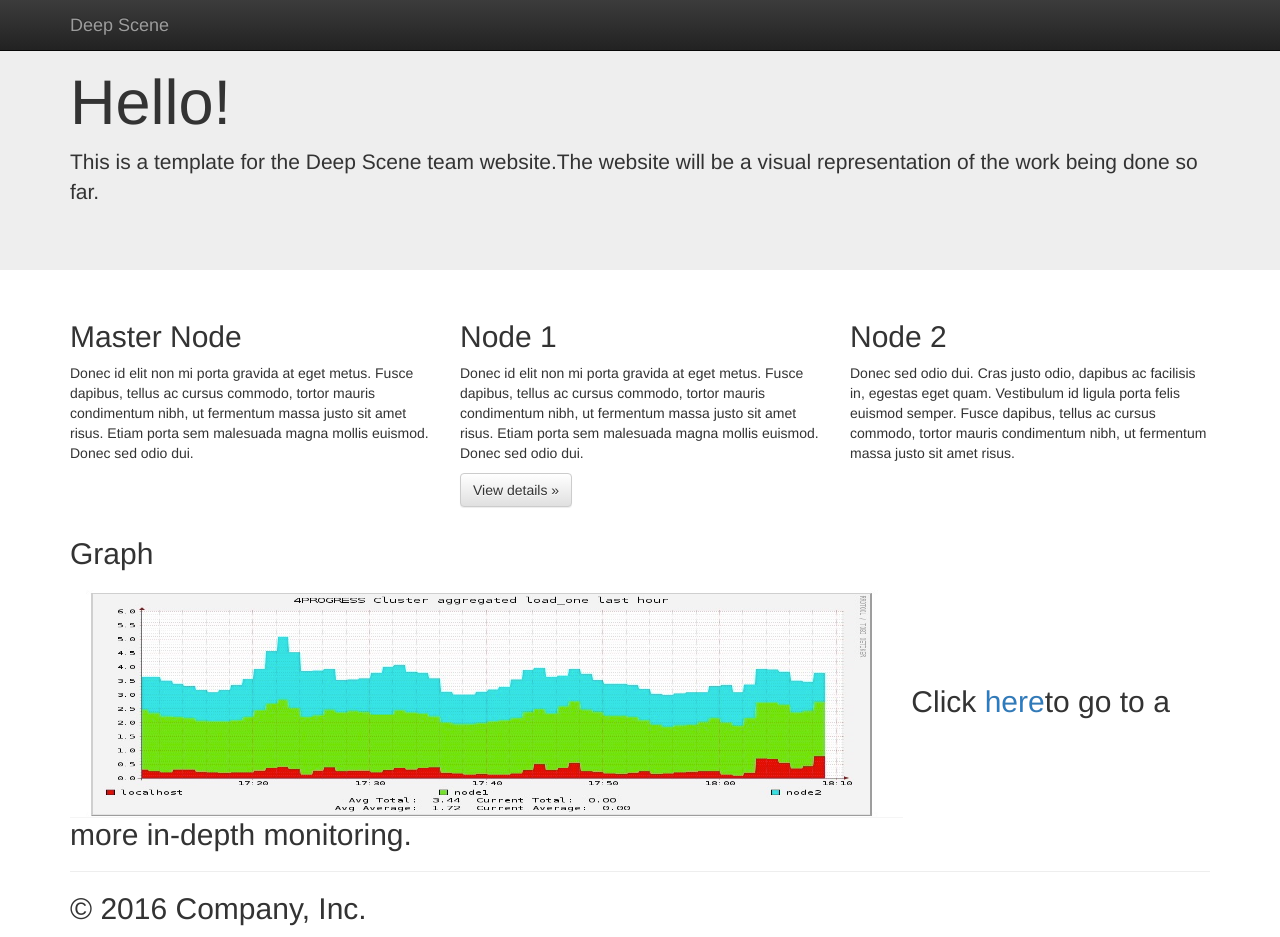
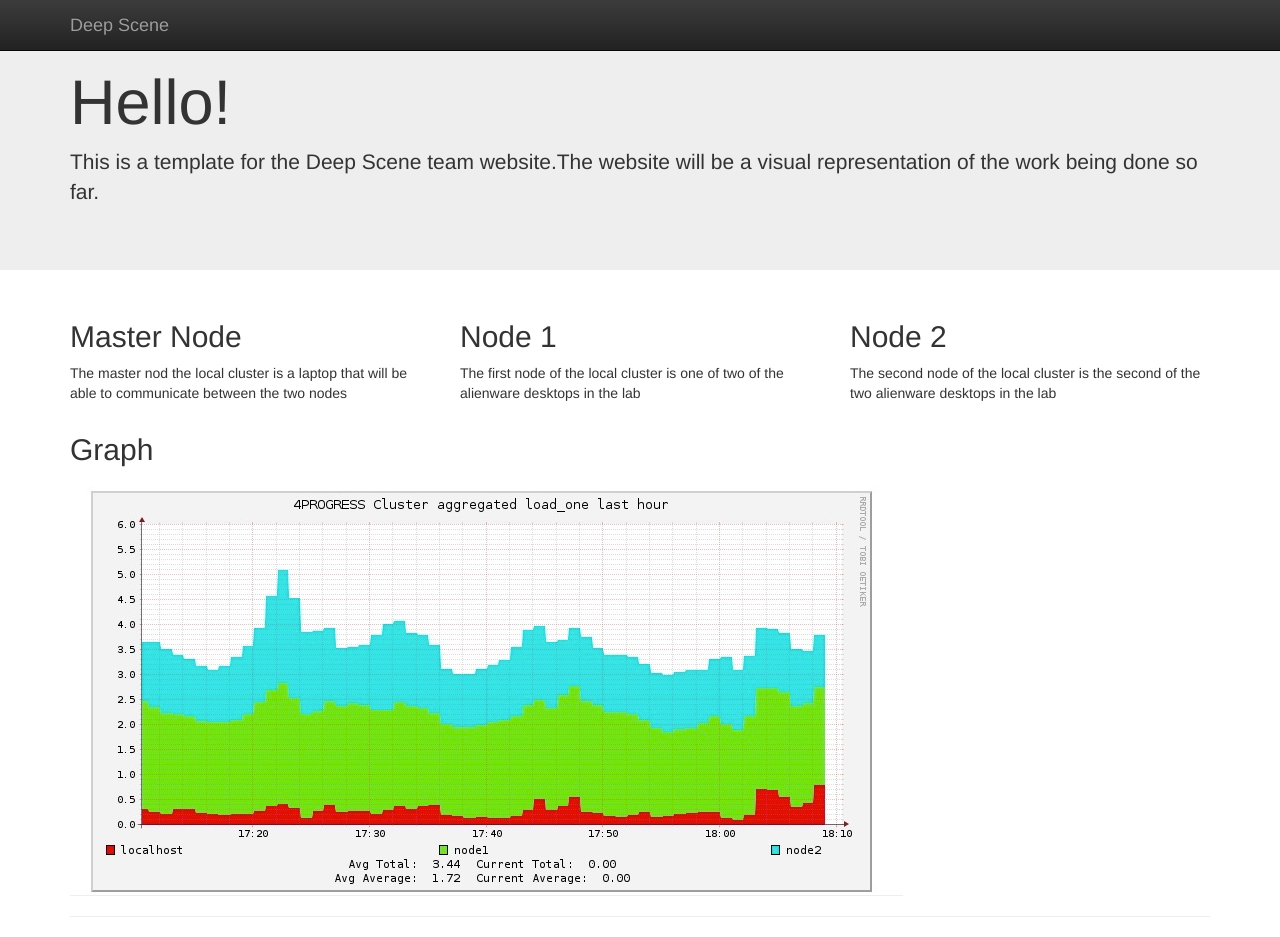
Before and after one commit to kbbenton509/Website-for-4progrss, a plain HTML site: page index.html in a window 1280 px wide. Drawn offline with nearby package versions, Linux system fonts and the light colour scheme; a script that the page names is missing.

Commit message:
More edits to the websites

```diff
--- a/index.html
+++ b/index.html
@@ -72,27 +72,25 @@
       <div class="row">
         <div class="col-md-4">
           <h2>Master Node</h2>
-          <p>Donec id elit non mi porta gravida at eget metus. Fusce dapibus, tellus ac cursus commodo, tortor mauris condimentum nibh, ut fermentum massa justo sit amet risus. Etiam porta sem malesuada magna mollis euismod. Donec sed odio dui. </p>
+          <p>The master nod the local cluster is a laptop that will be able to communicate between the two nodes</p>
        </div>
         <div class="col-md-4">
           <h2>Node 1</h2>
-          <p>Donec id elit non mi porta gravida at eget metus. Fusce dapibus, tellus ac cursus commodo, tortor mauris condimentum nibh, ut fermentum massa justo sit amet risus. Etiam porta sem malesuada magna mollis euismod. Donec sed odio dui. </p>
-          <p><a class="btn btn-default" href="#" role="button">View details &raquo;</a></p>
+          <p>The first node of the local cluster is one of two of the alienware desktops in the lab</p>
+
        </div>
         <div class="col-md-4">
           <h2>Node 2</h2>
-          <p>Donec sed odio dui. Cras justo odio, dapibus ac facilisis in, egestas eget quam. Vestibulum id ligula porta felis euismod semper. Fusce dapibus, tellus ac cursus commodo, tortor mauris condimentum nibh, ut fermentum massa justo sit amet risus.</p>
+          <p>The second node of the local cluster is the second of the two alienware desktops in the lab</p>
         </div>
       </div>
     <h2>Graph<h2>
-    <img src="Graph.jpg" alt="Graph"
-style="width:833px;height:228px">
-    Click <a href="http://141.212.108.224/ganglia/">here</a>to go to a more in-depth monitoring.
+    <a href="http://141.212.108.224/ganglia/"><img src="Graph.jpg" alt="Graph"
+style="width:833px;height:410px"></a>
 
       <hr>
 
       <footer>
-        <p>&copy; 2016 Company, Inc.</p>
       </footer>
     </div> <!-- /container -->
 
```
